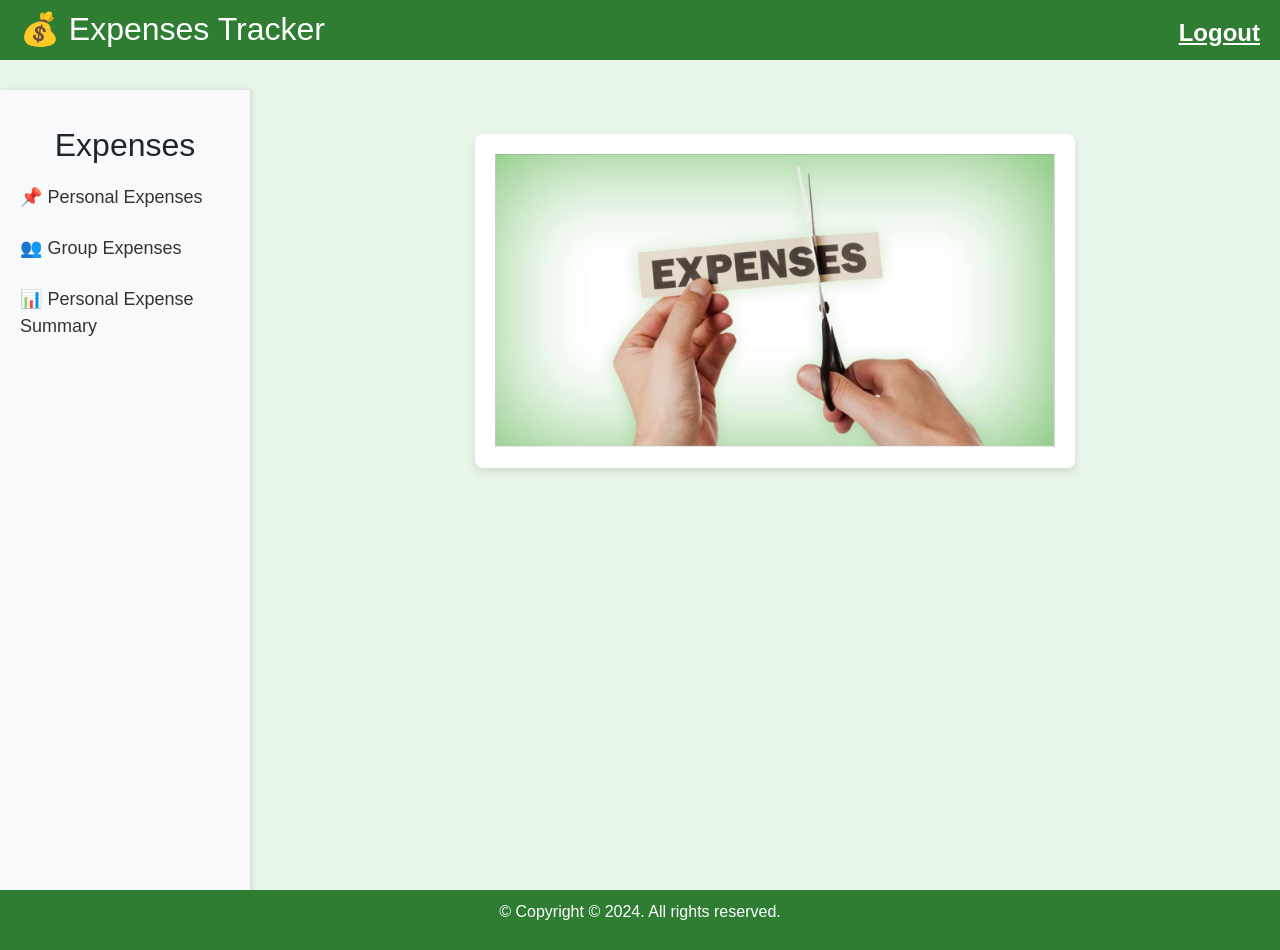
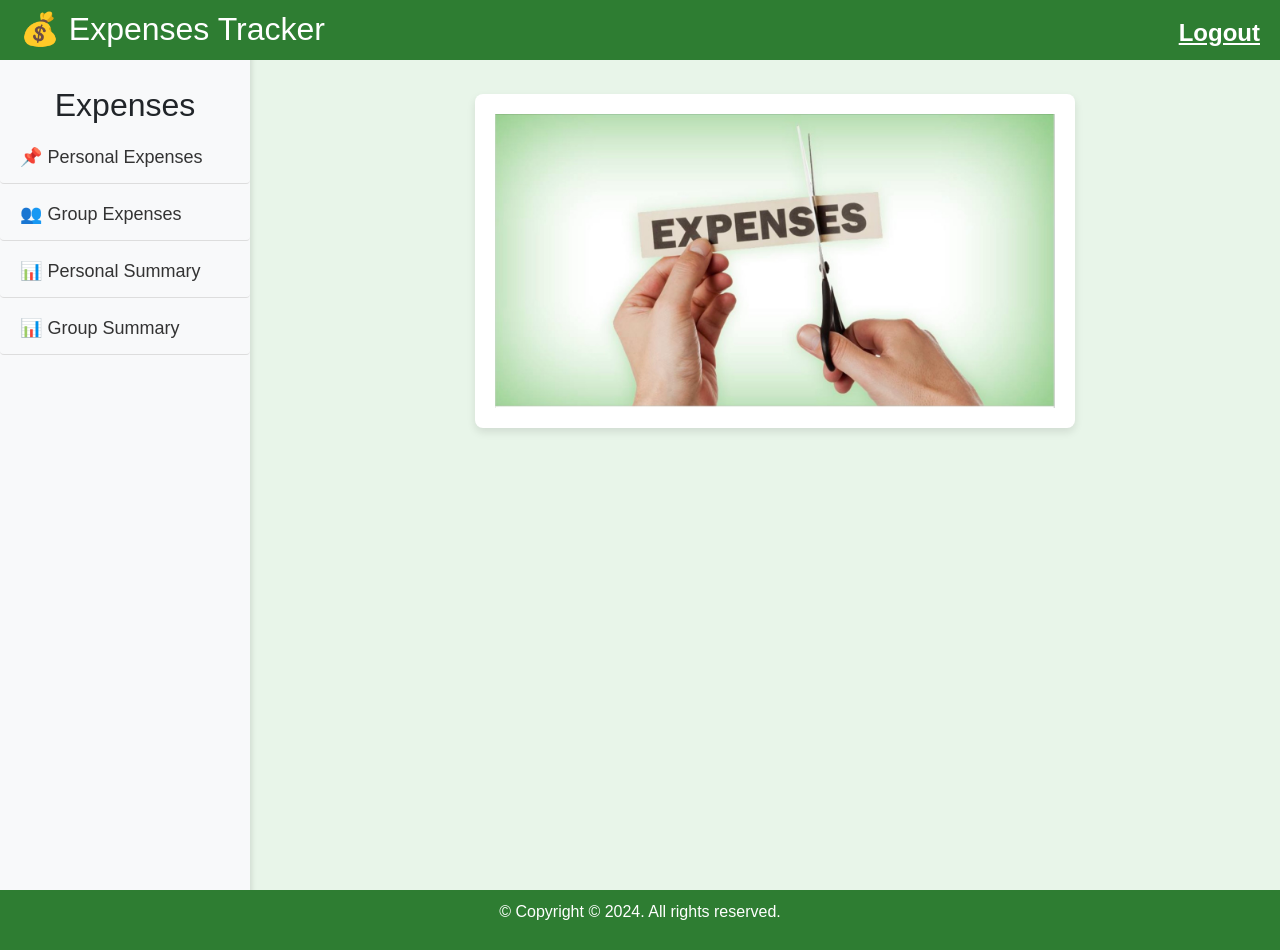
Before and after one commit to prakriti-khadka11/expense_tracker_web, a Django app: page /index/ in a window 1280 px wide. Run offline with Django 5.2, Linux system fonts and the light colour scheme.

Commit message:
createdg options for summary to know  whether personal or group expenses visualization

```diff
--- a/templates/index.html
+++ b/templates/index.html
@@ -13,7 +13,7 @@
         body {
             background-color: #e8f5e9;
             font-family: Arial, sans-serif;
-            padding-top: 90px;
+            padding-top: 50px;
         }
 
         /* Navbar Styles */
@@ -80,6 +80,9 @@
             padding: 12px 20px;
             color: #333;
             transition: background 0.3s;
+            border-bottom: 1px solid #ddd;
+            margin-bottom: 5px; /* ✅ Add spacing */
+            border-radius: 4px;
         }
 
         .sidebar .nav-link:hover,
@@ -162,7 +165,11 @@
                     <a class="nav-link" href="#" onclick="showSection('group')">👥 Group Expenses</a>
                 </li>
                 <li class="nav-item">
-                    <a class="nav-link" href="#" onclick="showSection('summary')">📊 Personal Expense Summary</a>
+                    <a class="nav-link" href="#" onclick="showSection('summary')">📊 Personal Summary</a>
+                </li>
+                <li class="nav-item">
+                    <a class="nav-link" href="#" onclick="showSection('group-summary')">📊 Group Summary</a>
+
                 </li>
             </ul>
         </nav>
```
